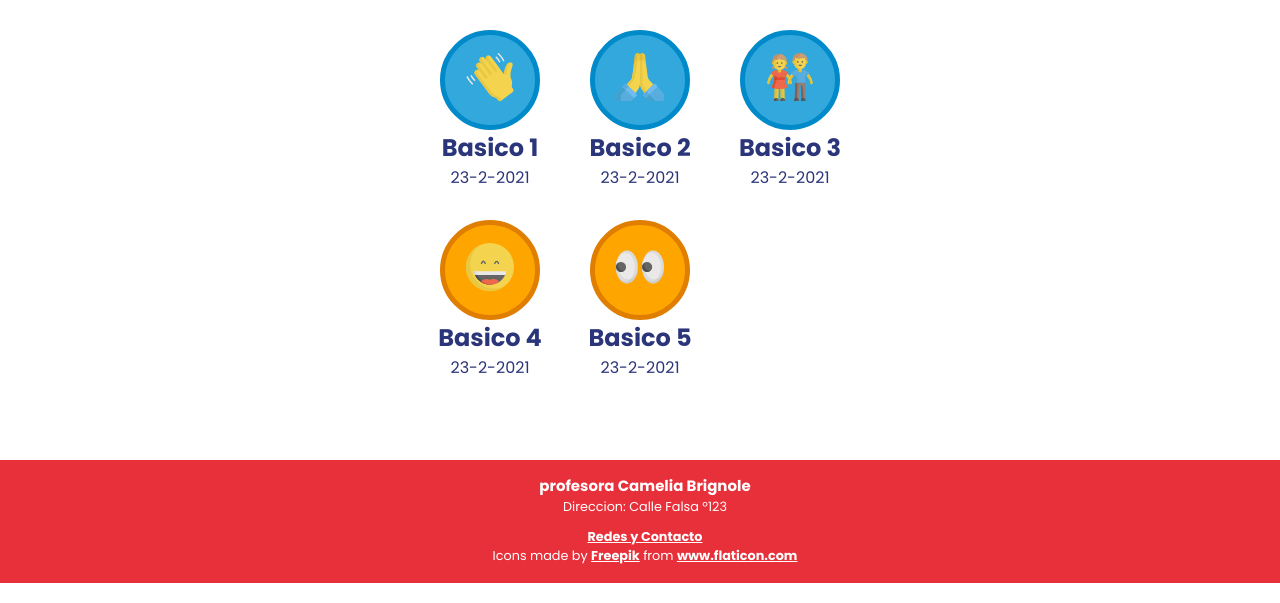
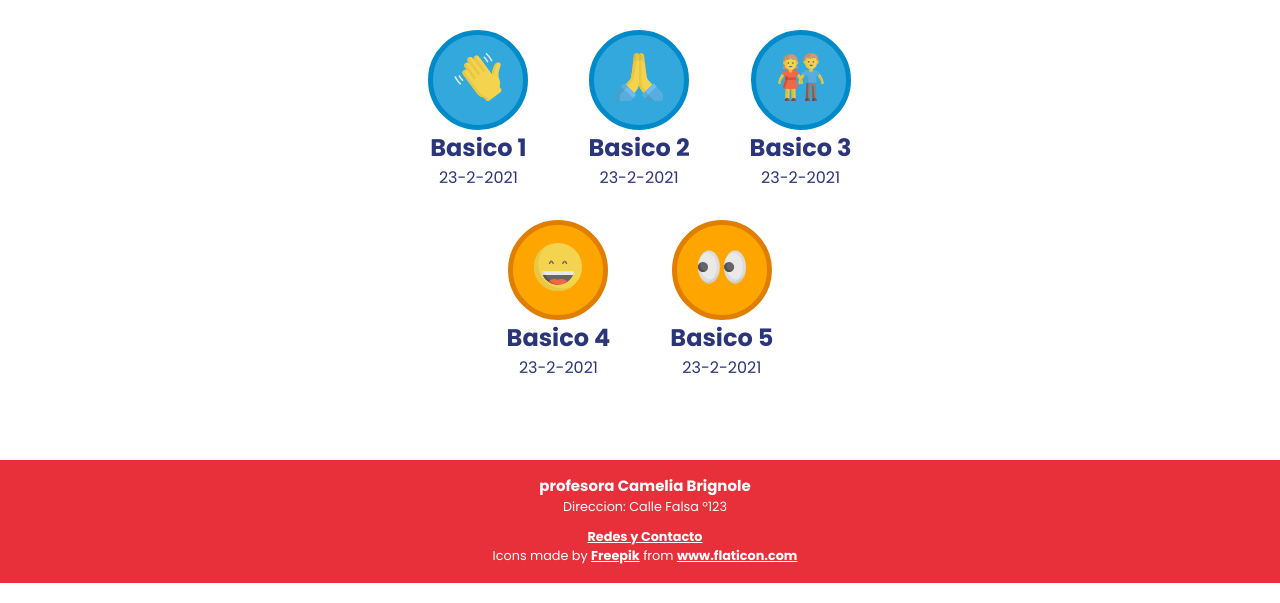
Before and after one commit to nazarenoalt/bright-academy-js-vanilla, a plain HTML site: page beginners.html in a window 1280 px wide. Shown: the part 197-800 px from the top of the page. Drawn offline with Linux system fonts and the light colour scheme; a script that the page names is missing.

Commit message:
changin courses grid for flex

```diff
--- a/beginners.html
+++ b/beginners.html
@@ -7,7 +7,7 @@
     <link rel="preconnect" href="https://fonts.gstatic.com">
     <link href="https://fonts.googleapis.com/css2?family=Poppins:ital,wght@0,200;0,400;0,600;0,700;1,200;1,400;1,600;1,700&display=swap" rel="stylesheet">
     <title>Principantes / Beginners</title>
-    <link rel="stylesheet" href="src/css/beginners.css">
+    <link rel="stylesheet" href="src/css/courses-list.css">
 </head>
 
 <body>
--- a/src/css/beginners.css
+++ b/src/css/courses-list.css
@@ -6,15 +6,15 @@
 
 .courses-list {
     width: 100%;
-    display: grid;
-    grid-template-columns: 150px 150px;
+    display: flex;
+    flex-wrap: wrap;
     justify-content: center;
 
 }
 .course-container {
     font-size: 1.5rem;
     text-align: center;
-    margin-bottom: 30px;
+    margin: 0px 30px 30px;
 }
 
 .course-item {
@@ -25,6 +25,7 @@
     transition: transform .2s;
     overflow: hidden;
 }
+
 /*Color of icons depending of level*/
 .course-item.beginner {
     background-color: var(--blue);
@@ -51,9 +52,9 @@
     font-size: 1rem;
 }
 
-@media screen and (min-width: 687px) {
-
+@media screen and (min-width: 500px) {
     .courses-list {
-        grid-template-columns: repeat(3, 150px);
+        width: 80%;
+        max-width: 628px;
     }
 }
--- /dev/null
+++ b/src/js/courses-grid.js
@@ -0,0 +1,6 @@
+let coursesList = document.getElementsByClassName('course-item');
+console.log(coursesList);
+
+if(coursesList.length % 2 === 0) {
+
+}
```
